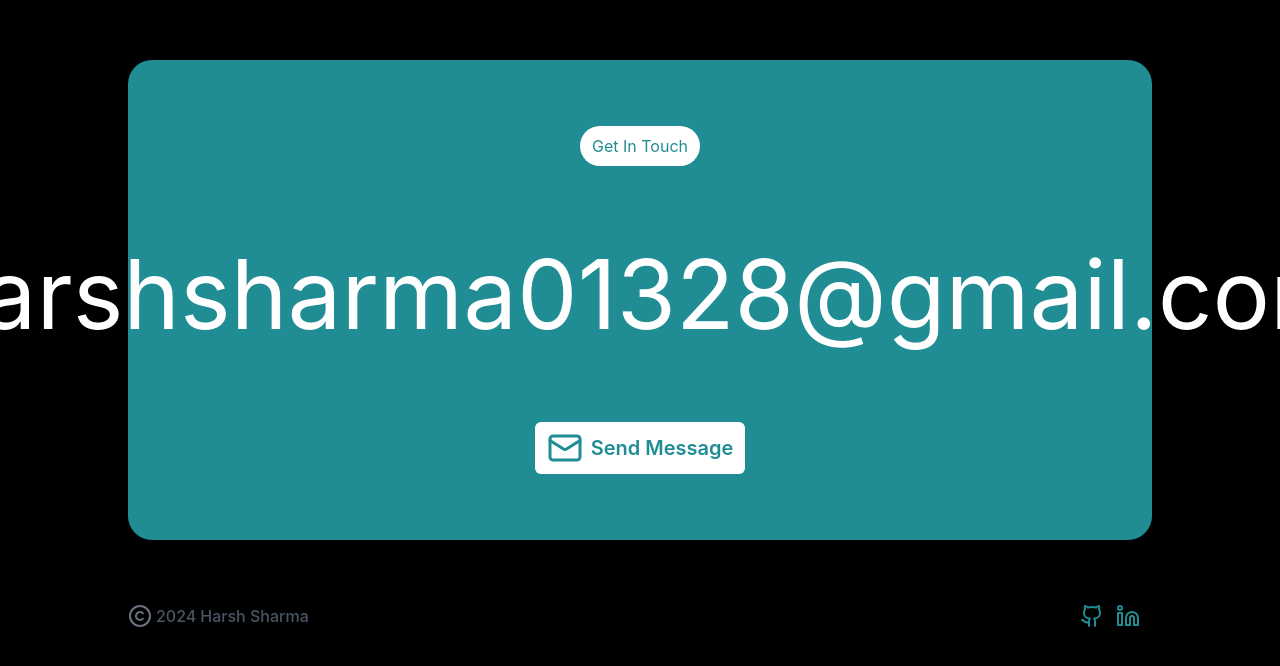
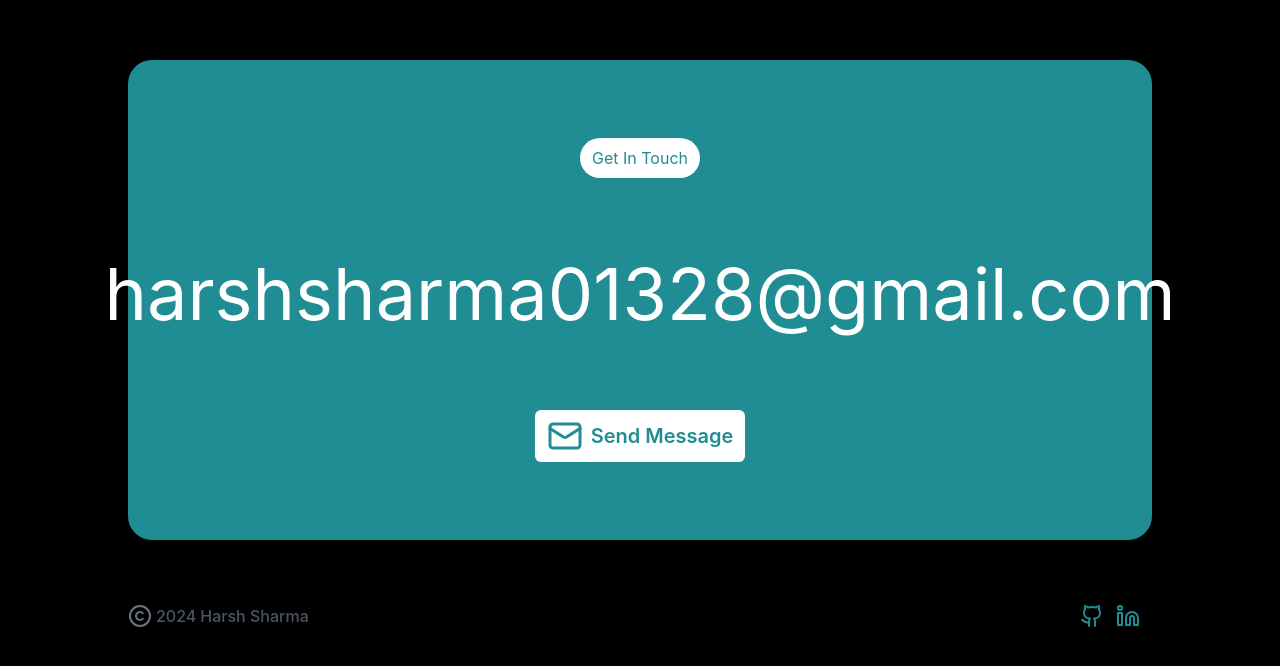
Before and after one commit to Harshsharmaa28/Portfolio, a React (Create React App) app: page / in a window 1280 px wide. Shown: the part 2244-2910 px from the top of the page. Built offline with nearby package versions, Linux system fonts and the light colour scheme.

Commit message:
fixed responsiveness

```diff
--- a/src/components/Contact/Contact.jsx
+++ b/src/components/Contact/Contact.jsx
@@ -15,7 +15,7 @@ const Contact = () => {
           <div
             className="inline-flex items-center gap-2 rounded-full bg-background px-3 py-2 text-accent transition-transform duration-150 focus-within:scale-[1.05] hover:scale-[1.05] hover:bg-foreground hover:text-background"
           >Get In Touch</div>
-          <span className='vsm:max-sm:text-xl text-white md:text-8xl'>{email}</span>
+          <span className='vsm:max-sm:text-xl text-white md:text-7xl'>{email}</span>
           <button
             className="inline-flex items-center gap-2 rounded-md bg-background px-3 py-2 text-accent transition-transform duration-150 focus-within:scale-[1.05] hover:scale-[1.05] hover:bg-foreground hover:text-background"
             onClick={() => setsendMail(true)}
```
